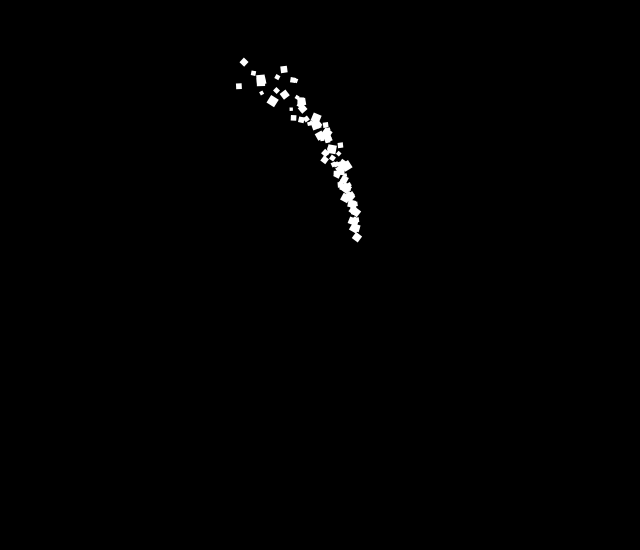
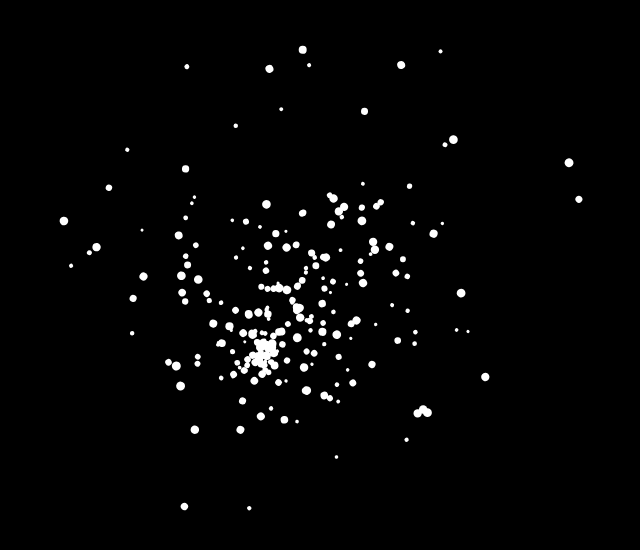
Before and after one commit to callmehiphop/css3-particles, a plain HTML site: page index.html in a window 1280 px wide. Shown: the whole page, without its empty margins (483-1123 px from the left). Drawn offline with Linux system fonts and the light colour scheme.

Commit message:
changed the visual effect

```diff
--- a/css/main.css
+++ b/css/main.css
@@ -2,6 +2,7 @@ html, body {
   margin: 0;
   background-color: #000;
   height: 100%;
+  overflow: hidden;
 }
 
 #container {
@@ -18,4 +19,5 @@ html, body {
   height: 6px;
   width: 6px;
   margin: -3px 0 0 -3px;
+  border-radius:50%;
 }
--- a/js/particleview.js
+++ b/js/particleview.js
@@ -6,11 +6,11 @@ var ParticleView = function() {
     emitter: new PointEmitter(),
 
     // emitter speed
-    emitterSpeed: 500,
+    emitterSpeed: 25,
 
     // path stuff
     emitterTheta: 0,
-    emitterRadius: 200,
+    emitterRadius: 150,
 
     // 60 is fps (i hope)
     dt: 1 / 60
--- a/js/pointemitter.js
+++ b/js/pointemitter.js
@@ -5,14 +5,14 @@ var PointEmitter = function() {
     el: document.getElementById('container'),
 
     // particles created per second
-    emissionRate: 250,
+    emissionRate: 10,
 
     // current position of emitter
     position: { x: 0, y: 0 },
 
     // life & variation in seconds
-    particleLife: 0.3,
-    particleLifeVariation: 0.2,
+    particleLife: 20,
+    particleLifeVariation: 25,
 
     // particle scale & variation
     particleScale: 1,
```
